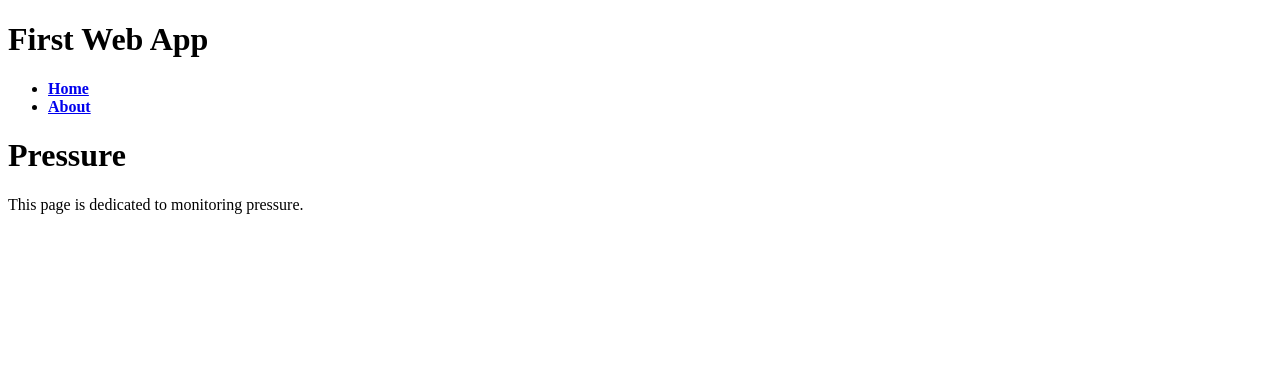
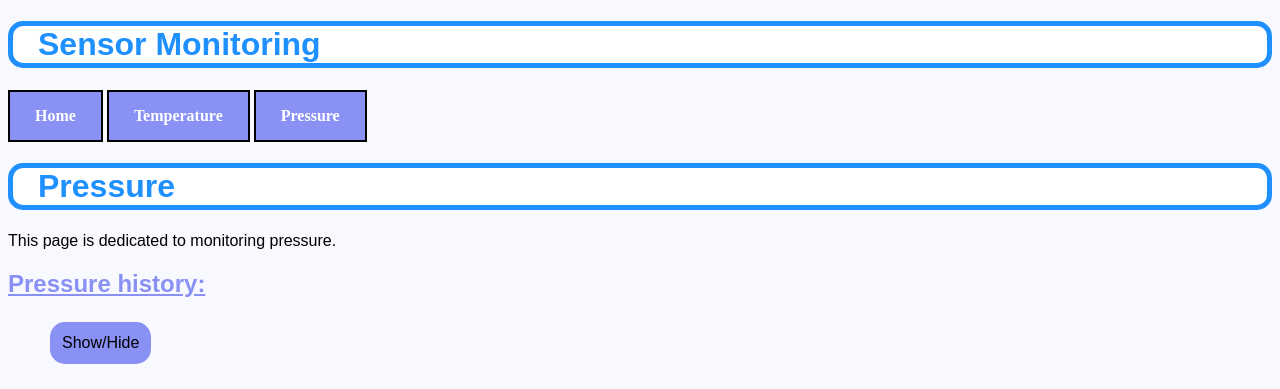
Before and after one commit to doraaki/Eestech-Hakaton-2019-Tim-Ne-, a Flask app: template web_app/templates/pressure.html in a window 1280 px wide. Shown: the top 389 px of the page. Before the commit the page ends 214 px from the top, so only its background shows below. Run offline with Flask 2, Linux system fonts and the light colour scheme; the template is opened without the code that fills it, so the values that code supplies are empty; some libraries are stand-ins or nearby versions.

Commit message:
Neka sranja

```diff
--- a/query.py
+++ b/query.py
@@ -53,10 +53,10 @@ def make_graph(measure):
             Pressures.append(entity.temperature)
     if(measure == 'press'):
         plt.plot(Timestamps,Pressures)
-        plt.savefig('press.png')
+        plt.savefig('static/press.png')
     if(measure == 'temp'):
         plt.plot(Timestamps,Tmps)
-        plt.savefig('temp.png')
+        plt.savefig('static/temp.png')
 
 def get_graph(measure):
     if(measure != 'press' and measure != 'temp'):
--- a/web_app/main.py
+++ b/web_app/main.py
@@ -1,20 +1,62 @@
-from flask import Flask, render_template
+from matplotlib.backends.backend_agg import FigureCanvasAgg as FigureCanvas
+from matplotlib.figure import Figure
+import random
+import io
+import sys
+sys.path
+sys.path.append('..')
+import query
+from flask import Flask, render_template, make_response
 
 app = Flask(__name__)
 
 
 @app.route("/")
-def temperatura():
+def home():
     return render_template("home.html")
 
 @app.route("/temperatura")
 def temperatura():
-    return render_template("temperatura.html")
+    return render_template("temperature.html")
 
+
+@app.route("/press_data")
+def press_data():
+    return query.get_value('press')
+
+@app.route("/temp_data")
+def temp_data():
+    return query.get_value('temp')
 
 @app.route("/pritisak")
 def pritisak():
-    return render_template("pritisak.html")
+    return render_template("pressure.html")
+
+@app.route("/press_graph")
+def press_graph():
+    query.make_graph('press')
+    return render_template("pressure_graph.html")
+
+@app.route('/plot.png')
+def plot():
+    fig = Figure()
+    axis = fig.add_subplot(1, 1, 1)
+
+    xs = range(100)
+    ys = [random.randint(1, 50) for x in xs]
+
+    axis.plot(xs, ys)
+    canvas = FigureCanvas(fig)
+    output = io.BytesIO()
+    canvas.print_png(output)
+    response = make_response(output.getvalue())
+    response.mimetype = 'image/png'
+    return response
+
+@app.route("/temp_graph")
+def temp_graph():
+    query.make_graph('temp')
+    return render_template("temperature_graph.html")
 
 if __name__ == "__main__":
     app.run(debug=True)
--- a/web_app/static/css/template.css
+++ b/web_app/static/css/template.css
@@ -0,0 +1,23 @@
+body {
+  background-color: ghostwhite;
+}
+h1 {
+    font-family: Arial;
+    border-style: solid;
+    border-color: dodgerblue;
+    border-width: 5px;
+    background-color: white;
+    border-radius: 15px;
+    color: dodgerblue;
+    padding-left: 25px;
+
+}
+h2  {
+    font-family: Arial;
+    color: #8991f4;
+    text-decoration: underline;
+}
+p {
+    font-family: Arial;
+    color: black;
+}
--- a/web_app/templates/pressure.html
+++ b/web_app/templates/pressure.html
@@ -2,14 +2,88 @@
 <html lang="en" dir="ltr">
   <head>
     <meta charset="utf-8">
-    <title>Fantasticne Informacije</title>
+    <title>Pressure</title>
+    <script type="text/javascript" ></script>
   </head>
   <body>
     {% extends "template.html" %}
     {% block content %}
 
+
+
+
+
     <h1> Pressure </h1>
     <p> This page is dedicated to monitoring pressure.</p>
+    <h2> Pressure history: <h2>
+      <button class="button button1" style = "position:relative; left:40px;" onclick="myFunction()"> Show/Hide </button>
+      <div id="myDIV">
+        <figure>
+          <img id="PressurePlot" src="{{ url_for('plot') }}" alt="Pressure" align="middle" width="700">
+        </figure>
+      </div>
+      <button class="button button1" style = "position:relative; left:40px;" onclick="refreshPressGraph()"> Refresh </button>
+
+<script type="text/javascript" src="http://ajax.googleapis.com/ajax/libs/jquery/1.3.0/jquery.min.js"></script>
+<script type="text/javascript">
+setInterval(refreshQuote, 2000); //every 2 seconds
+
+function refreshQuote() {
+  $("#myDIV").load("{{ url_for('press_graph') }}");
+}
+</script>
+
+
+     <h2> Current pressure: <h2>
+
+       <button class="button button1" style = "position:relative; left:40px;" onclick="getPress()"> Display </button>
+
+
+       <script>
+
+           function loadXMLDoc(theURL)
+    {
+        if (window.XMLHttpRequest)
+        {// code for IE7+, Firefox, Chrome, Opera, Safari, SeaMonkey
+            xmlhttp=new XMLHttpRequest();
+        }
+        else
+        {// code for IE6, IE5
+            xmlhttp=new ActiveXObject("Microsoft.XMLHTTP");
+        }
+        xmlhttp.onreadystatechange=function()
+        {
+            if (xmlhttp.readyState==4 && xmlhttp.status==200)
+            {
+                alert(xmlhttp.responseText);
+            }
+        }
+        xmlhttp.open("GET", theURL, false);
+        xmlhttp.send();
+    }
+
+function getPress() {
+    var xmlhttp=false;
+    loadXMLDoc("{{ url_for('press_data') }}");
+    if(xmlhttp==false){document.getElementById("demo").value = "error" }
+    else { document.getElementById("demo").value = xmlhttp.responseText}
+}
+
+function refreshPressGraph() {
+    $("#myDIV").load("{{ url_for('press_graph') }}");
+    //window.open("{{ url_for('press_graph') }}", '_blank') // <- This is what makes it open in a new window.);
+    //return false;
+    //var img = document.getElementById("PressurePlot");
+    //img.src="{{ url_for('plot') }}";
+    //return false;
+    //var xmlhttp=false;
+    //loadXMLDoc("{{ url_for('plot') }}");
+    //if(xmlhttp==false){document.getElementById("demo").value = "error" }
+    //else { document.getElementById("demo").value = xmlhttp.responseText}
+}
+
+</script>
+
     {% endblock %}
   </body>
 </html>
--- a/web_app/templates/pressure_graph.html
+++ b/web_app/templates/pressure_graph.html
@@ -2,9 +2,13 @@
 <html lang="en">
 <head>
     <meta charset="UTF-8">
-    <title>Title</title>
+    <title>Pressure Graph</title>
 </head>
 <body>
 
+<figure>
+      <img src="../static/press.png" alt="Pressure" align="middle" width="600">
+</figure>
+
 </body>
 </html>
--- a/web_app/templates/temperature_graph.html
+++ b/web_app/templates/temperature_graph.html
@@ -2,9 +2,13 @@
 <html lang="en">
 <head>
     <meta charset="UTF-8">
-    <title>Title</title>
+    <title>Pressure Graph</title>
 </head>
 <body>
 
+<figure>
+      <img src="../static/temp.png" alt="Temperature" align="middle" width="600">
+</figure>
+
 </body>
 </html>
--- a/web_app/templates/template.html
+++ b/web_app/templates/template.html
@@ -6,19 +6,87 @@
 
     <link rel="stylesheet" href="{{ url_for('static',    filename='css/template.css') }}">
 
+      <style>
+      .button {
+          background-color: #4CAF50; /* Green */
+          border: none;
+          color: white;
+          padding: 10px 10px;
+          text-align: center;
+          text-decoration: none;
+          display: inline-block;
+          font-size: 16px;
+          margin: 4px 2px;
+          -webkit-transition-duration: 0.4s; /* Safari */
+          transition-duration: 0.4s;
+          cursor: pointer;
+          border-radius: 15px;
+          font-size: 16px;
+        }
+      .button1 {
+        background-color: #8991f4;
+        color: black;
+        border: 2px solid #8991f4;
+      }
+
+      .button1:hover {
+        background-color: white;
+        color: black;
+      }
+
+      img {
+       border-style: solid;
+       border-color: black;
+       border-width: 2px;
+      }
+
+      li {
+       display: inline;
+      }
+a:link, a:visited {
+      background-color: #8991f4;
+      border-color: black;
+      border-style: solid;
+      border-width: 2px;
+      color: white;
+      padding: 15px 25px;
+      text-align: center;
+      text-decoration: none;
+      display: inline-block;
+      }
+
+    a:hover, a:active {
+    background-color: #98a2ff;
+    }
+    </style>
+
 </head>
   <body>
     <header>
       <div class="container">
-        <h1 class="logo">First Web App</h1>
+        <h1 class="logo">Sensor Monitoring</h1>
         <strong><nav>
-          <ul class="menu">
-            <li><a href="{{ url_for('temperatura') }}">Home</a></li>
-            <li><a href="{{ url_for('pritisak') }}">About</a></li>
-          </ul>
+            <li><a href="{{ url_for('home') }}">Home</a></li>
+              <li><a href="{{ url_for('temperatura') }}">Temperature</a></li>
+            <li><a href="{{ url_for('pritisak') }}">Pressure</a></li>
         </nav></strong>
       </div>
     </header>
+
+     <script>
+
+         function myFunction() {
+    var x = document.getElementById("myDIV");
+      if (x.style.display === "none") {
+       x.style.display = "block";
+     } else {
+       x.style.display = "none";
+     }
+    }
+    </script>
+
+
+
 
 {% block content %}
 {% endblock %}
```
Also changed, not shown: web_app/templates/home.html (+6 -1 lines), web_app/templates/temperature.html (+61 -1 lines).
